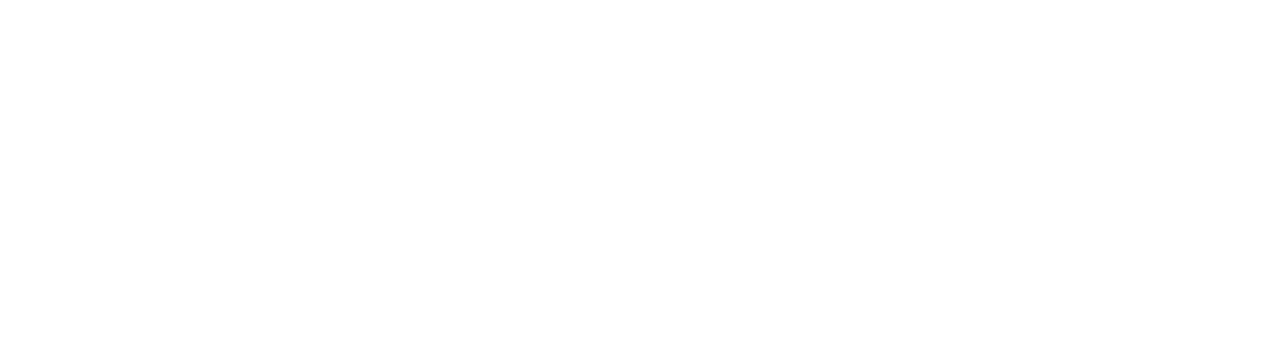
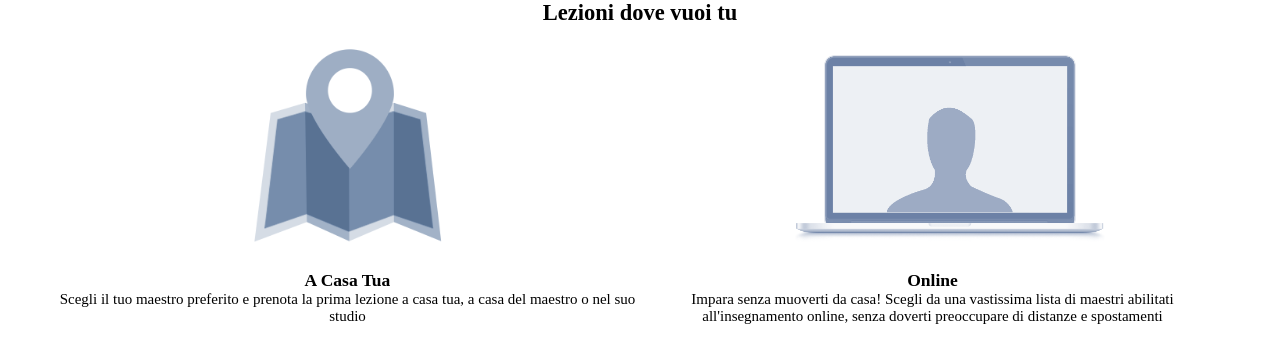
Before and after one commit to deivh/html-css-resp-wannabe-12bool, a plain HTML site: page index.html in a window 1280 px wide. Drawn offline with Linux system fonts and the light colour scheme.

Commit message:
header/first section: all three viewports finished
still to fix padding/margin of texts and imgs

```diff
--- a/css/main.css
+++ b/css/main.css
@@ -0,0 +1,20 @@
+body{
+  font-size: 15px;
+}
+
+header img {
+  height: 200px;
+  width: auto;
+  margin: 20px 25%;;
+}
+
+header div {
+  text-align: center;
+}
+ @media all and (min-width: 768px) and (max-width: 991px) {
+
+   [class*="col-"]{
+     float: none;
+   }
+
+ }
--- a/index.html
+++ b/index.html
@@ -5,9 +5,39 @@
     <meta name="viewport" content="width=device-width, initial-scale=1.0">
     <link rel="stylesheet" href="css/lib/12bool.css">
     <link rel="stylesheet" href="css/main.css">
-    <title></title>
+    <title>Boolean aCademy</title>
   </head>
   <body>
 
+    <header>
+      <div class="container">
+        <div class="row">
+          <div class="col-xs-12  col-md-12  col-lg-12">
+            <h2>Lezioni dove vuoi tu</h2>
+          </div>
+          <div class="col-xs-12 col-md-12 col-lg-12 row">
+            <div class="col-xs-12 col-md-12 col-lg-6">
+              <img src="img/icon/maps.png" alt="immagine stilizzata">
+              <h3>A Casa Tua</h3>
+              <p>Scegli il tuo maestro preferito e prenota la prima lezione a casa tua, a casa del maestro o nel suo studio </p>
+            </div>
+            <div class="col-xs-12 col-md-12 col-lg-6">
+              <img src="img/icon/screen.png" alt="immagine stilizzata laptop">
+              <h3>Online</h3>
+              <p>Impara senza muoverti da casa! Scegli da una vastissima lista di maestri abilitati all'insegnamento online, senza doverti preoccupare di distanze e spostamenti </p>
+            </div>
+          </div>
+
+        </div>
+      </div>
+    </header>
+
+    <main>
+      <section>
+
+      </section>
+    </main>
+
+    <footer></footer>
   </body>
 </html>
```
Also changed, not shown: 1 other file.
